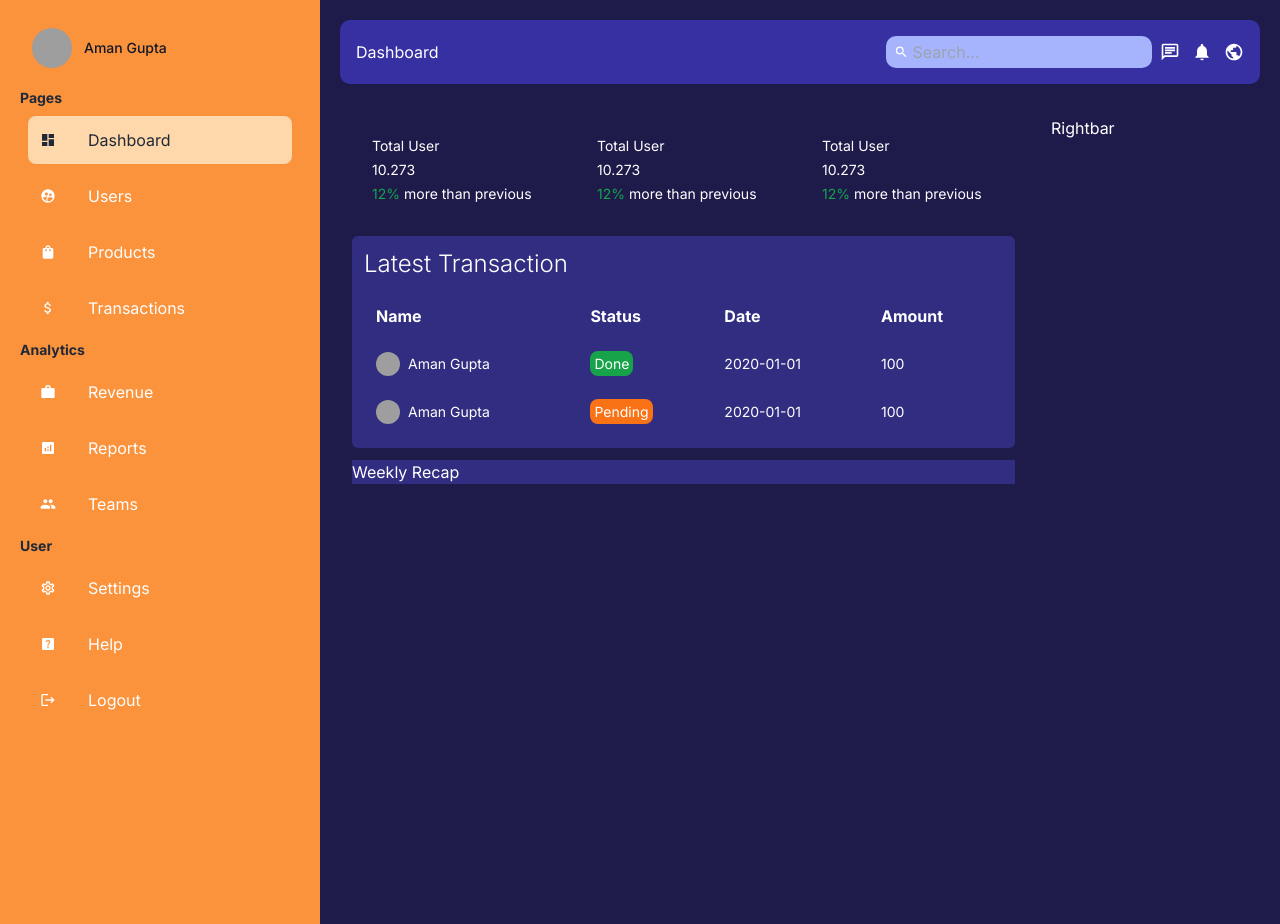
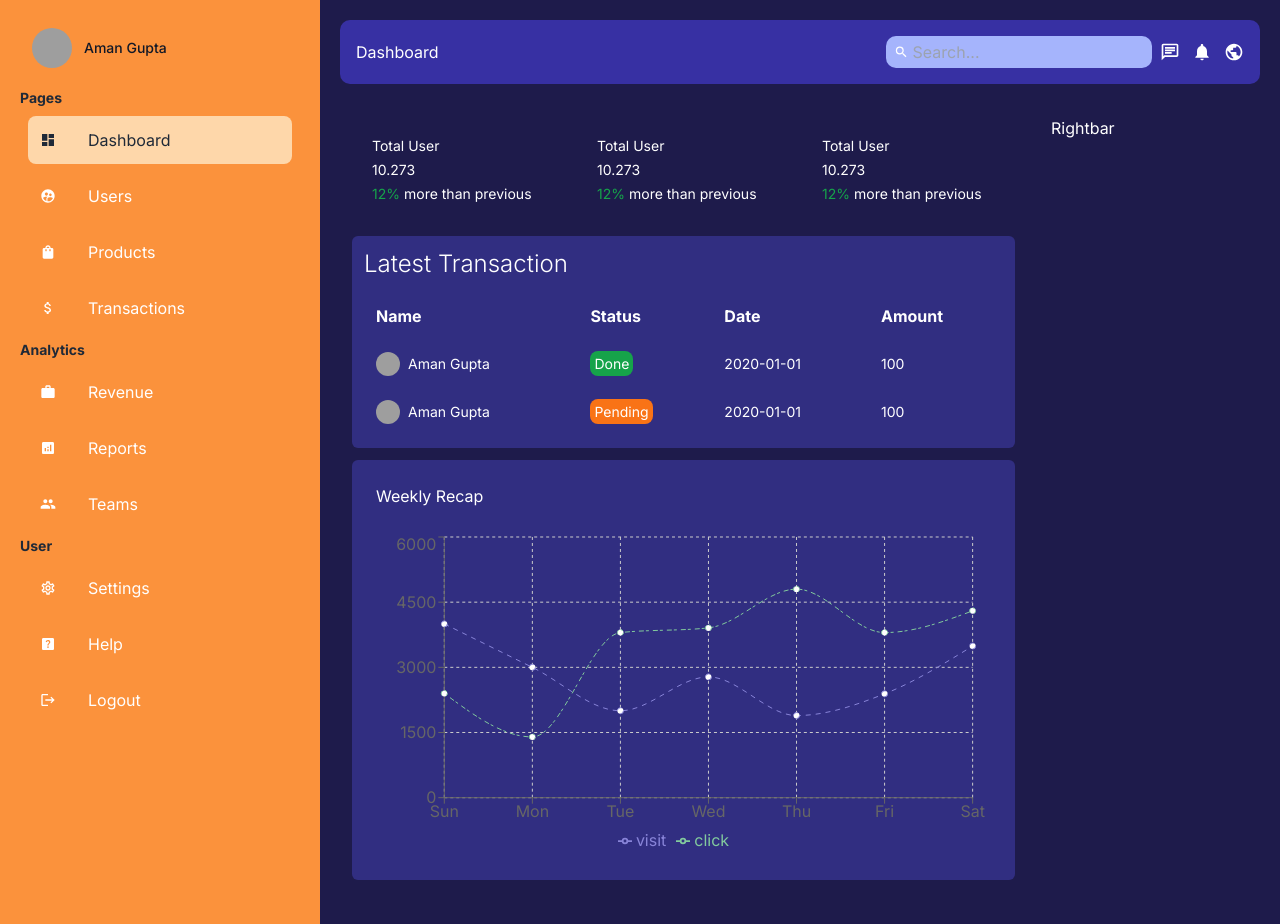
Before and after one commit to amanguptak/Nextjs14Dashboard, a Next.js app: page /dashboard in a window 1280 px wide. Built offline with nearby package versions, Linux system fonts and the light colour scheme; grey boxes are pictures that could not be loaded.

Commit message:
chart added

```diff
--- a/app/components/dashboard/Chart/Chart.js
+++ b/app/components/dashboard/Chart/Chart.js
@@ -1,6 +1,6 @@
 "use client"
 import React, { PureComponent } from 'react';
-import {  LineChart, Line, XAxis, YAxis, CartesianGrid, Tooltip, Legend, ResponsiveContainer } from 'recharts';
+import {LineChart, Line, XAxis, YAxis, CartesianGrid, Tooltip, Legend, ResponsiveContainer } from 'recharts';
 
 const data = [
   {
@@ -42,9 +42,9 @@ const data = [
 
 const Chart = () => {
   return (
-    <div className="bg-indigo-900 mt-3">
-      <h2 className="">Weekly Recap</h2>
-      <ResponsiveContainer width="100%" height="100%">
+    <div className="bg-indigo-900  p-3 w-full h-[420px] mt-3 rounded-md">
+      <h2 className="p-3">Weekly Recap</h2>
+      <ResponsiveContainer width="100%" height="85%" className="pt-3">
         <LineChart
           width={500}
           height={300}
@@ -59,7 +59,7 @@ const Chart = () => {
           <CartesianGrid strokeDasharray="3 3" />
           <XAxis dataKey="name" />
           <YAxis />
-          <Tooltip />
+          <Tooltip  contentStyle={{background:"#1e1b4b", border:"none"}} />
           <Legend />
           <Line type="monotone" dataKey="visit" stroke="#8884d8" strokeDasharray="5 5" />
           <Line type="monotone" dataKey="click" stroke="#82ca9d" strokeDasharray="3 4 5 2" />
--- a/package.json
+++ b/package.json
@@ -13,7 +13,7 @@
     "react": "^18",
     "react-dom": "^18",
     "react-icons": "^4.11.0",
-    "recharts": "^2.9.3"
+    "recharts": "^2.9.0"
   },
   "devDependencies": {
     "autoprefixer": "^10.0.1",
```
Also changed, not shown: 1 other file (tests, documents, lock files or other folders).
